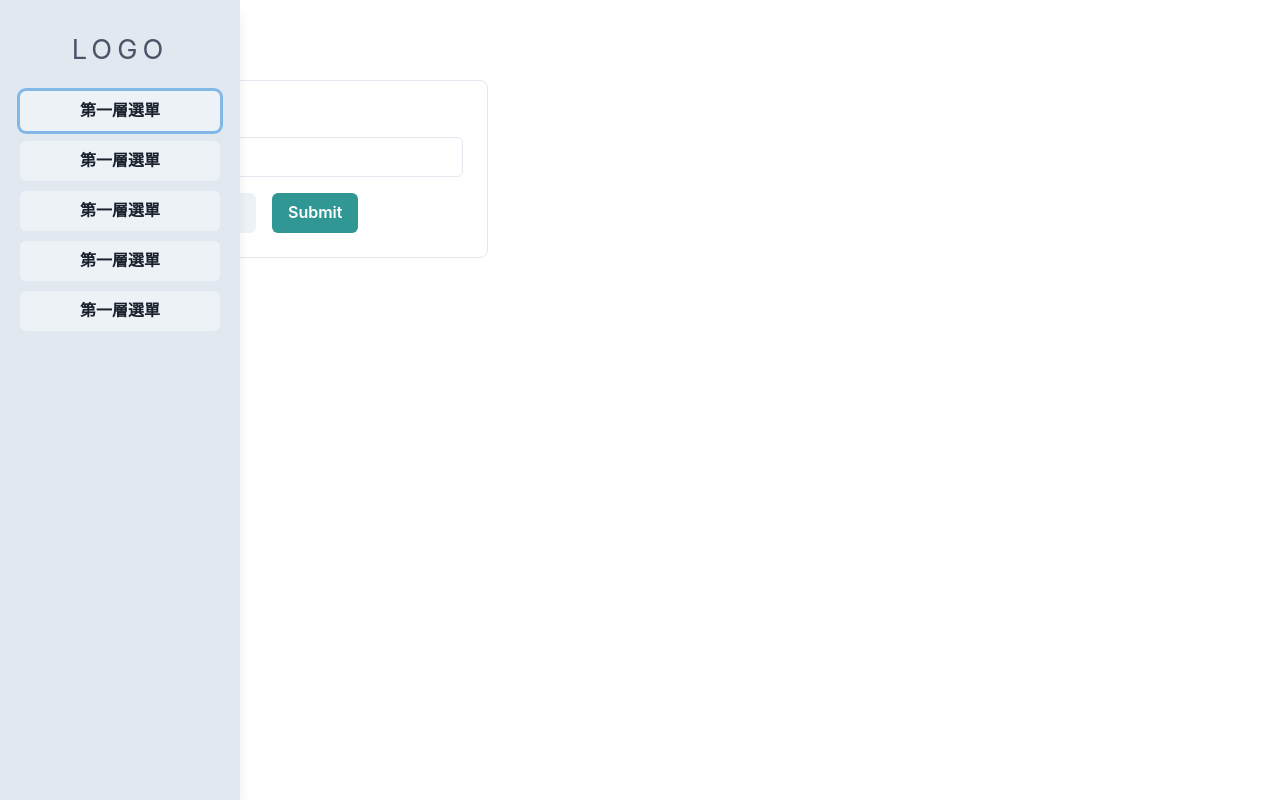
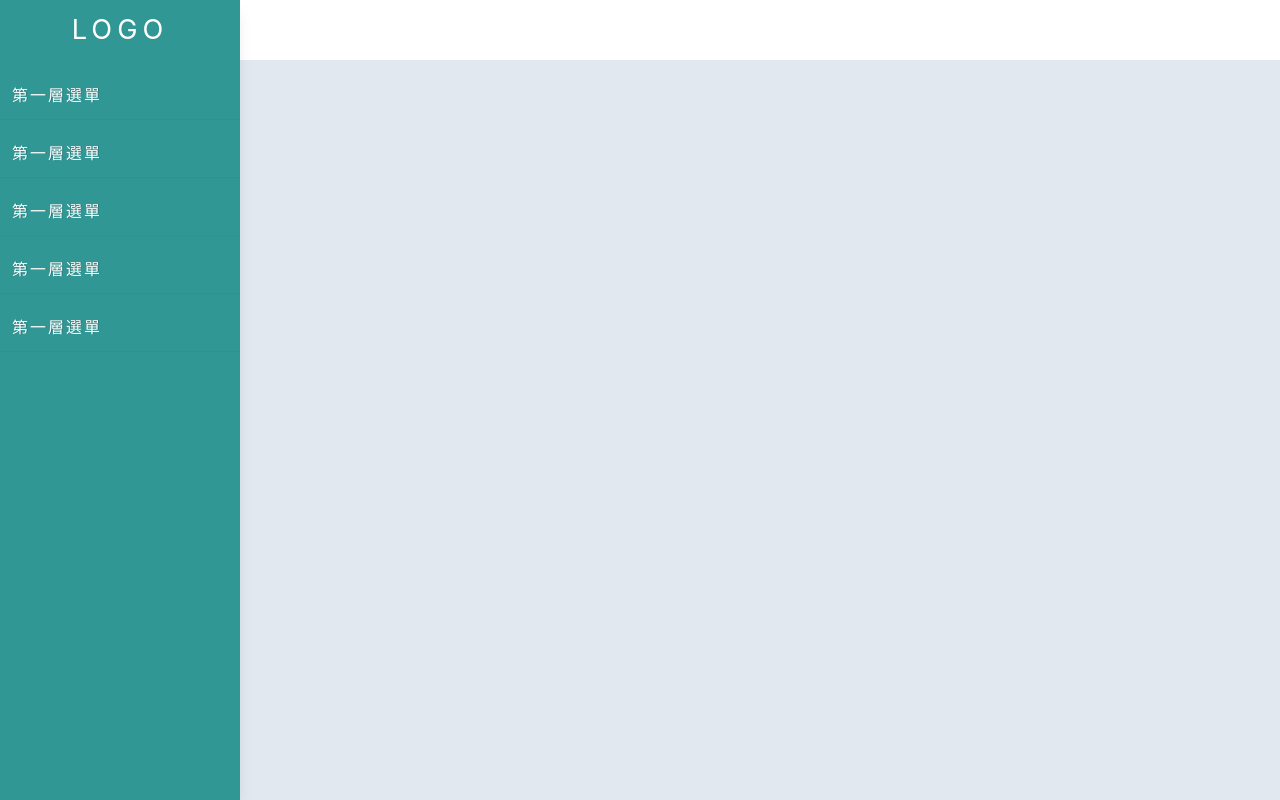
Before and after one commit to summerchen0101/ncs-admin, a Next.js app: page / in a window 1280 px wide. Both pictures are taken after a click on the button "選單開關". Built offline with nearby package versions, Linux system fonts and the light colour scheme.

Commit message:
menu style updated

```diff
--- a/components/Logo.tsx
+++ b/components/Logo.tsx
@@ -4,7 +4,7 @@ import React from 'react'
 const Logo: React.FC = () => {
   return (
     <Box pb="20px" pt="10px" textAlign="center">
-      <Text color="gray.600" fontSize="1.7em" letterSpacing="5px">
+      <Text color="white" fontSize="1.7em" letterSpacing="5px">
         LOGO
       </Text>
     </Box>
--- a/components/MenuItem.tsx
+++ b/components/MenuItem.tsx
@@ -13,20 +13,37 @@ import Link from 'next/link'
 const MenuItem: React.FC = () => {
   const { isOpen, onToggle } = useDisclosure()
   return (
-    <Box w="100%" mb="10px">
-      <Button onClick={onToggle} w="100%">
+    <Box w="100%" mb="10px" color="white">
+      <Box w="100%" p="3" cursor="pointer" shadow="sm">
+        <Text
+          onClick={onToggle}
+          fontWeight="500"
+          letterSpacing="2px"
+          textShadow="1px 0px rgba(0,0,0,0.2)"
+        >
           第一層選單
-      </Button>
+        </Text>
+      </Box>
       <Collapse in={isOpen} animateOpacity>
+        <Box bg="teal.700">
           {Array(4)
             .fill('')
             .map((_, i) => (
-            <Box key={i} shadow="md" p="12px" textAlign="center">
-              <Text as={Link} href="/">
+              <Link key={i} href="/">
+                <Box p="12px" shadow="sm" cursor="pointer">
+                  <Text
+                    fontWeight="500"
+                    letterSpacing="2px"
+                    color="gray.200"
+                    textShadow="1px 0px rgba(0,0,0,0.2)"
+                    ml="3"
+                  >
                     第二層選單
                   </Text>
                 </Box>
+              </Link>
             ))}
+        </Box>
       </Collapse>
     </Box>
   )
--- a/pages/index.tsx
+++ b/pages/index.tsx
@@ -20,7 +20,7 @@ export default function Home() {
     <Box d="flex" h="100vh">
       <Drawer isOpen={isOpen} onClose={onClose} placement="left">
         <DrawerContent maxW="240px">
-          <Box w="100%" bg="gray.200" p="5" h="100vh">
+          <Box w="100%" bg="teal.500" h="100vh" overflowY="auto">
             <Logo />
             {Array(5)
               .fill('')
@@ -31,10 +31,13 @@ export default function Home() {
         </DrawerContent>
       </Drawer>
 
-      <Box p={[5, 10]}>
-        <Button onClick={onToggle}>選單開關</Button>
-        <Box mb="8">
-          <Form />
+      <Box d="flex" flexDirection="column" w="100vw">
+        <Box h="60px" boxShadow="md">
+          Header
+        </Box>
+        <Box h="calc(100vh - 60px)" bg="gray.200">
+          <Button onClick={onToggle}>選單開關</Button>
+          <Box mb="8">123</Box>
         </Box>
       </Box>
     </Box>
```
Lines whose indentation alone changed are shown as unchanged.
